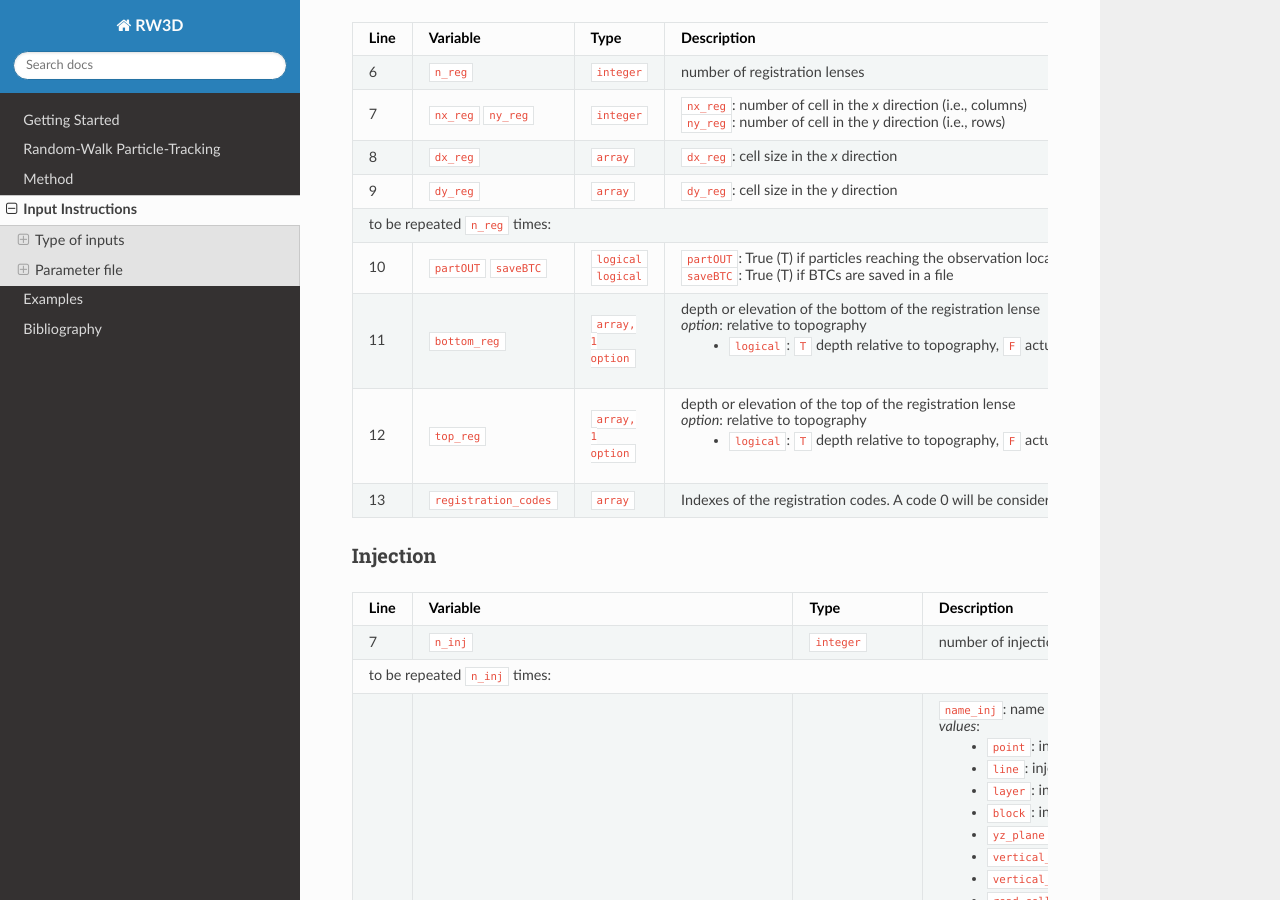
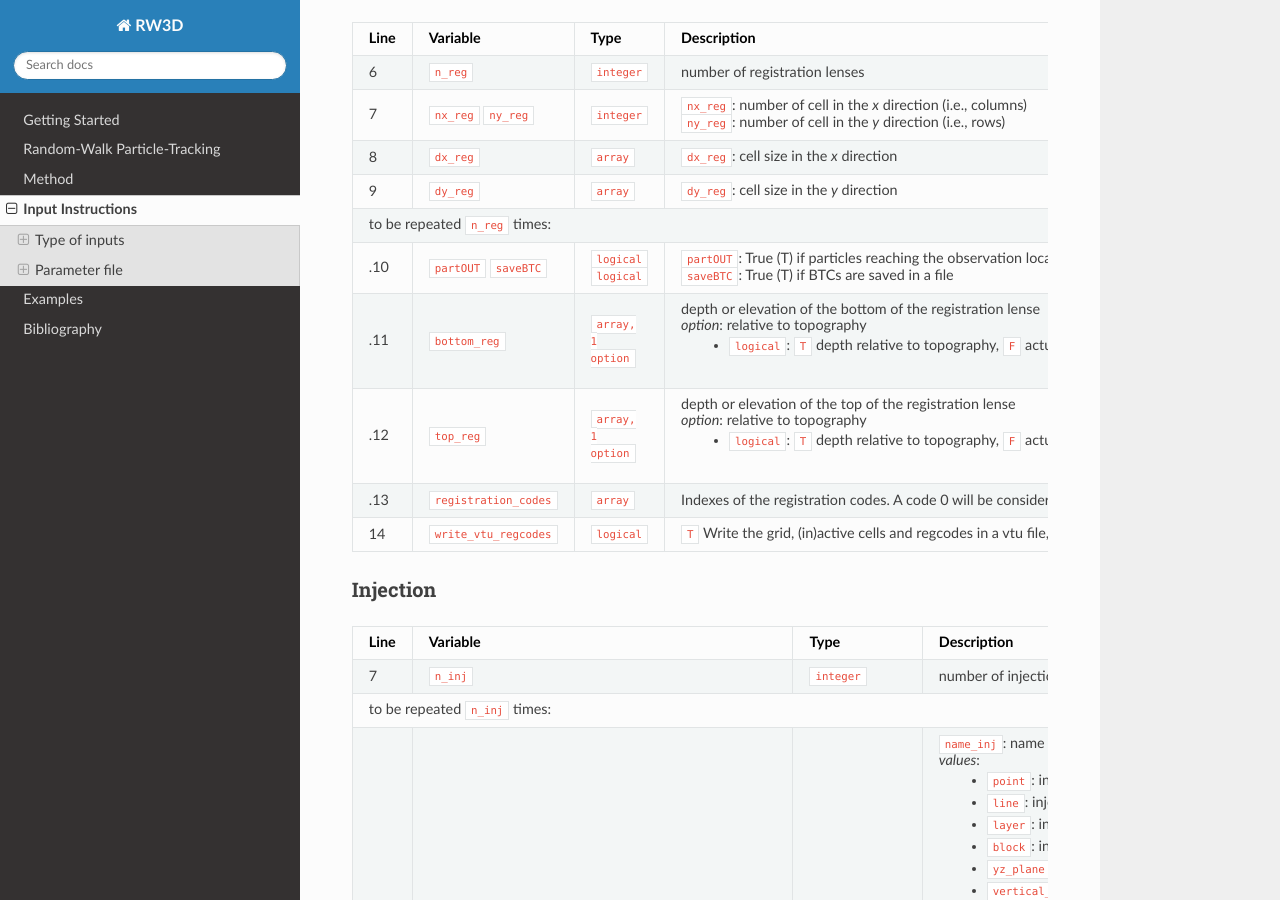
Before and after one commit to chrishenri/rw3d_manual, a Sphinx documentation site: the page built from docs/source/inputs.rst, in a window 1280 px wide and 900 px high, scrolled down 17522 px. Built offline with Sphinx 7.4.7 and the Read the Docs theme 3.1.0, drawn with Linux system fonts in a browser that asks for light colours.

Commit message:
edit inputs registration lenses

```diff
--- a/docs/source/inputs.rst
+++ b/docs/source/inputs.rst
@@ -1114,23 +1114,25 @@ Registration lense
     +------+-------------------------------------------------------------------------+-----------------------------------------------------+----------------------------------------------------------------------------------------------------------------------------------+
     | to be repeated ``n_reg`` times:                                                                                                                                                                                                                                         |
     +------+-------------------------------------------------------------------------+-----------------------------------------------------+----------------------------------------------------------------------------------------------------------------------------------+
-    | 10   | ``partOUT`` ``saveBTC``                                                 | ``logical`` ``logical``                             | ``partOUT``: True (T) if particles reaching the observation location are killed                                                  |
+    | .10  | ``partOUT`` ``saveBTC``                                                 | ``logical`` ``logical``                             | ``partOUT``: True (T) if particles reaching the observation location are killed                                                  |
     |      |                                                                         |                                                     |                                                                                                                                  |
     |      |                                                                         |                                                     | ``saveBTC``: True (T) if BTCs are saved in a file                                                                                |
     +------+-------------------------------------------------------------------------+-----------------------------------------------------+----------------------------------------------------------------------------------------------------------------------------------+
-    | 11   | ``bottom_reg``                                                          | ``array, 1 option``                                 | depth or elevation of the bottom of the registration lense                                                                       |
+    | .11  | ``bottom_reg``                                                          | ``array, 1 option``                                 | depth or elevation of the bottom of the registration lense                                                                       |
     |      |                                                                         |                                                     |                                                                                                                                  |
     |      |                                                                         |                                                     | *option*: relative to topography                                                                                                 |
     |      |                                                                         |                                                     |                                                                                                                                  |
     |      |                                                                         |                                                     |    - ``logical``: ``T`` depth relative to topography, ``F`` actual elevation                                                     |
     +------+-------------------------------------------------------------------------+-----------------------------------------------------+----------------------------------------------------------------------------------------------------------------------------------+
-    | 12   | ``top_reg``                                                             | ``array, 1 option``                                 | depth or elevation of the top of the registration lense                                                                          |
+    | .12  | ``top_reg``                                                             | ``array, 1 option``                                 | depth or elevation of the top of the registration lense                                                                          |
     |      |                                                                         |                                                     |                                                                                                                                  |
     |      |                                                                         |                                                     | *option*: relative to topography                                                                                                 |
     |      |                                                                         |                                                     |                                                                                                                                  |
     |      |                                                                         |                                                     |    - ``logical``: ``T`` depth relative to topography, ``F`` actual elevation                                                     |
     +------+-------------------------------------------------------------------------+-----------------------------------------------------+----------------------------------------------------------------------------------------------------------------------------------+
-    | 13   | ``registration_codes``                                                  | ``array``                                           | Indexes of the registration codes. A code 0 will be considered as a non-registration cell                                        |
+    | .13  | ``registration_codes``                                                  | ``array``                                           | Indexes of the registration codes. A code 0 will be considered as a non-registration cell                                        |
+    +------+-------------------------------------------------------------------------+-----------------------------------------------------+----------------------------------------------------------------------------------------------------------------------------------+
+    | 14   | ``write_vtu_regcodes``                                                  | ``logical``                                         | ``T`` Write the grid, (in)active cells and regcodes in a vtu file, ``F`` otherwise                                               |
     +------+-------------------------------------------------------------------------+-----------------------------------------------------+----------------------------------------------------------------------------------------------------------------------------------+
 
 
```
